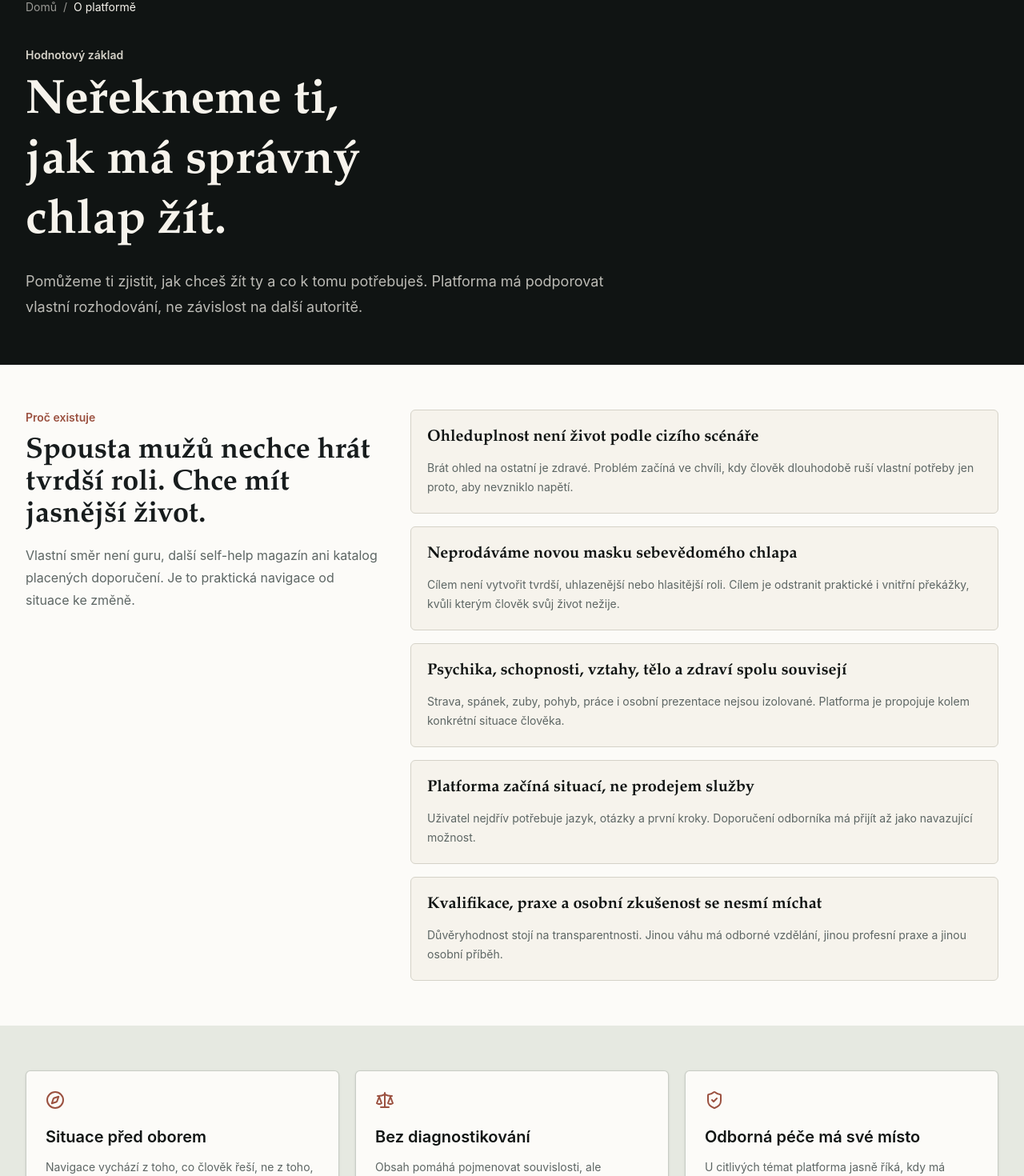
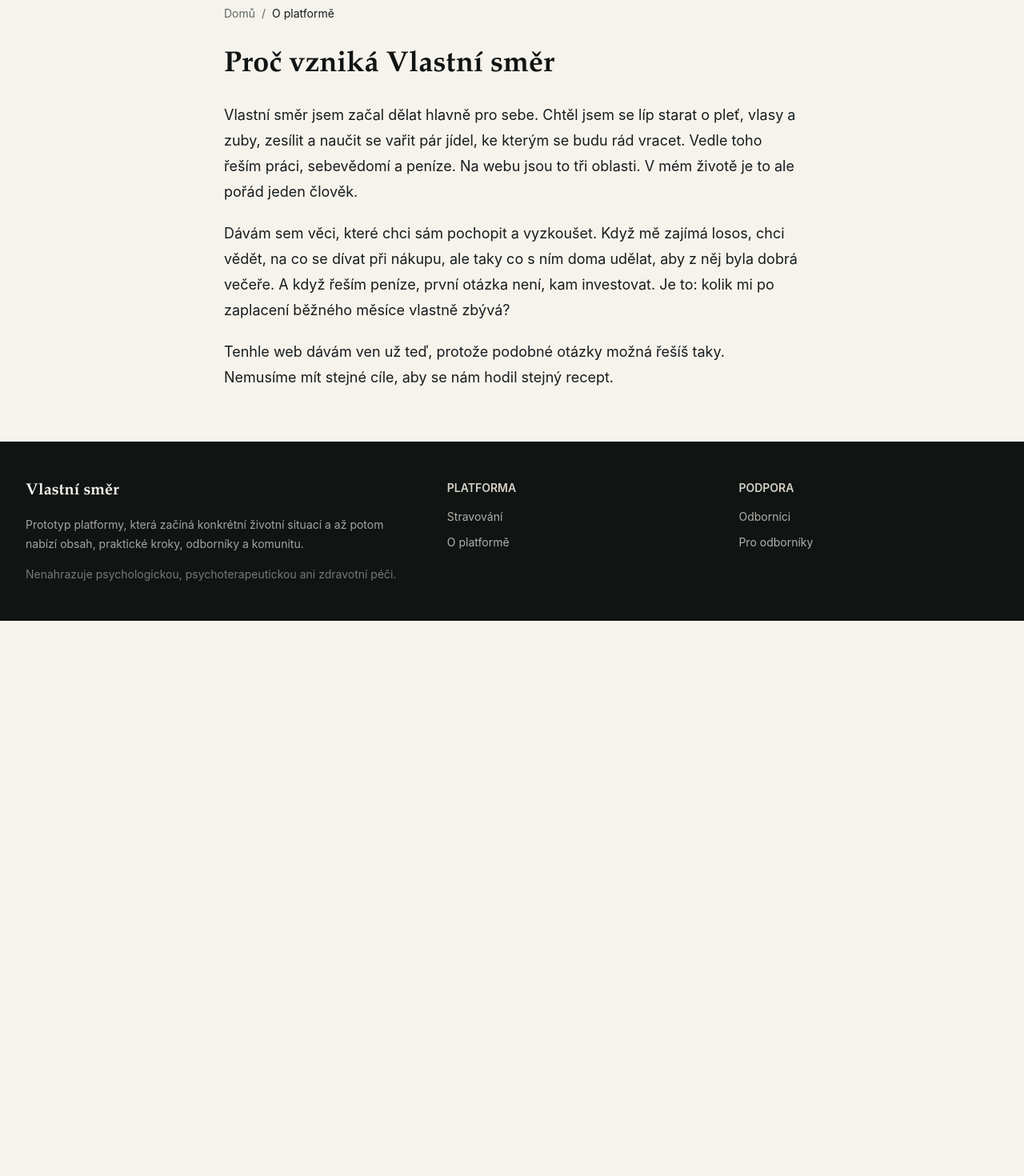
Before and after one commit to NeoCZ0101/CZECH-HORSE, a Next.js app: page /o-platforme in a window 1280 px wide. Shown: the part 138-1608 px from the top of the page at 80% size. After the commit the page ends 914 px from the top, so only its background shows below. Built offline with nearby package versions, Linux system fonts and the light colour scheme.

Commit message:
Replace about page placeholders with the founder story

```diff
--- a/app/o-platforme/page.tsx
+++ b/app/o-platforme/page.tsx
@@ -1,88 +1,25 @@
 import type { Metadata } from "next";
-import { Compass, Scale, ShieldCheck } from "lucide-react";
 import { BreadcrumbTrail } from "@/components/breadcrumbs";
-import { SectionHeading } from "@/components/sections/section-heading";
 
 export const metadata: Metadata = {
   title: "O platformě | Vlastní směr",
-  description: "Hodnotový základ platformy Vlastní směr."
+  description: "Vlastní směr jsem začal dělat hlavně pro sebe. Vedle péče o tělo řeším práci, sebevědomí a peníze.",
 };
-
-const principles = [
-  {
-    title: "Ohleduplnost není život podle cizího scénáře",
-    text: "Brát ohled na ostatní je zdravé. Problém začíná ve chvíli, kdy člověk dlouhodobě ruší vlastní potřeby jen proto, aby nevzniklo napětí."
-  },
-  {
-    title: "Neprodáváme novou masku sebevědomého chlapa",
-    text: "Cílem není vytvořit tvrdší, uhlazenější nebo hlasitější roli. Cílem je odstranit praktické i vnitřní překážky, kvůli kterým člověk svůj život nežije."
-  },
-  {
-    title: "Psychika, schopnosti, vztahy, tělo a zdraví spolu souvisejí",
-    text: "Strava, spánek, zuby, pohyb, práce i osobní prezentace nejsou izolované. Platforma je propojuje kolem konkrétní situace člověka."
-  },
-  {
-    title: "Platforma začíná situací, ne prodejem služby",
-    text: "Uživatel nejdřív potřebuje jazyk, otázky a první kroky. Doporučení odborníka má přijít až jako navazující možnost."
-  },
-  {
-    title: "Kvalifikace, praxe a osobní zkušenost se nesmí míchat",
-    text: "Důvěryhodnost stojí na transparentnosti. Jinou váhu má odborné vzdělání, jinou profesní praxe a jinou osobní příběh."
-  }
-];
 
 export default function AboutPage() {
   return (
-    <main className="bg-cream">
-      <section className="bg-forest-deep text-cream">
-        <div className="mx-auto max-w-7xl px-4 py-14 sm:px-6 lg:px-8">
-          <BreadcrumbTrail dark items={[{ href: "/", label: "Domů" }, { label: "O platformě" }]} />
-          <div className="mt-10 max-w-4xl">
-            <p className="text-sm font-semibold text-sand">Hodnotový základ</p>
-            <h1 className="mt-3 max-w-[16ch] font-display text-4xl font-semibold leading-tight md:text-6xl">Neřekneme ti, jak má správný chlap žít.</h1>
-            <p className="mt-5 max-w-3xl text-lg leading-8 text-cream/75">
-              Pomůžeme ti zjistit, jak chceš žít ty a co k tomu potřebuješ. Platforma má podporovat vlastní rozhodování, ne závislost na další autoritě.
-            </p>
-          </div>
+    <main className="bg-cream text-ink">
+      <article className="mx-auto max-w-3xl px-4 py-10 sm:px-6 sm:py-16">
+        <BreadcrumbTrail items={[{ href: "/", label: "Domů" }, { label: "O platformě" }]} />
+        <h1 className="mt-8 font-display text-4xl font-semibold leading-tight text-forest-deep">
+          Proč vzniká Vlastní směr
+        </h1>
+        <div className="mt-6 space-y-5 text-lg leading-8">
+          <p>Vlastní směr jsem začal dělat hlavně pro sebe. Chtěl jsem se líp starat o pleť, vlasy a zuby, zesílit a naučit se vařit pár jídel, ke kterým se budu rád vracet. Vedle toho řeším práci, sebevědomí a peníze. Na webu jsou to tři oblasti. V mém životě je to ale pořád jeden člověk.</p>
+          <p>Dávám sem věci, které chci sám pochopit a vyzkoušet. Když mě zajímá losos, chci vědět, na co se dívat při nákupu, ale taky co s ním doma udělat, aby z něj byla dobrá večeře. A když řeším peníze, první otázka není, kam investovat. Je to: kolik mi po zaplacení běžného měsíce vlastně zbývá?</p>
+          <p>Tenhle web dávám ven už teď, protože podobné otázky možná řešíš taky. Nemusíme mít stejné cíle, aby se nám hodil stejný recept.</p>
         </div>
-      </section>
-
-      <section className="bg-surface py-14">
-        <div className="mx-auto grid max-w-7xl gap-10 px-4 sm:px-6 lg:grid-cols-[0.75fr_1.25fr] lg:px-8">
-          <SectionHeading
-            eyebrow="Proč existuje"
-            title="Spousta mužů nechce hrát tvrdší roli. Chce mít jasnější život."
-            description="Vlastní směr není guru, další self-help magazín ani katalog placených doporučení. Je to praktická navigace od situace ke změně."
-          />
-          <div className="grid gap-4">
-            {principles.map((principle) => (
-              <article key={principle.title} className="rounded-[6px] border border-sand bg-cream p-5">
-                <h2 className="font-display text-xl font-semibold text-forest-deep">{principle.title}</h2>
-                <p className="mt-3 text-sm leading-6 text-muted">{principle.text}</p>
-              </article>
-            ))}
-          </div>
-        </div>
-      </section>
-
-      <section className="bg-mist py-14">
-        <div className="mx-auto grid max-w-7xl gap-5 px-4 sm:px-6 md:grid-cols-3 lg:px-8">
-          {[
-            { icon: Compass, title: "Situace před oborem", text: "Navigace vychází z toho, co člověk řeší, ne z toho, jak se jmenuje služba." },
-            { icon: Scale, title: "Bez diagnostikování", text: "Obsah pomáhá pojmenovat souvislosti, ale neurčuje člověku diagnózu." },
-            { icon: ShieldCheck, title: "Odborná péče má své místo", text: "U citlivých témat platforma jasně říká, kdy má člověk hledat odbornou pomoc." }
-          ].map((item) => {
-            const Icon = item.icon;
-            return (
-              <article key={item.title} className="rounded-[6px] border border-sage/60 bg-surface p-6 shadow-sm">
-                <Icon className="text-terracotta" aria-hidden size={24} />
-                <h2 className="mt-5 text-xl font-semibold text-forest-deep">{item.title}</h2>
-                <p className="mt-3 text-sm leading-6 text-muted">{item.text}</p>
-              </article>
-            );
-          })}
-        </div>
-      </section>
+      </article>
     </main>
   );
 }
```
